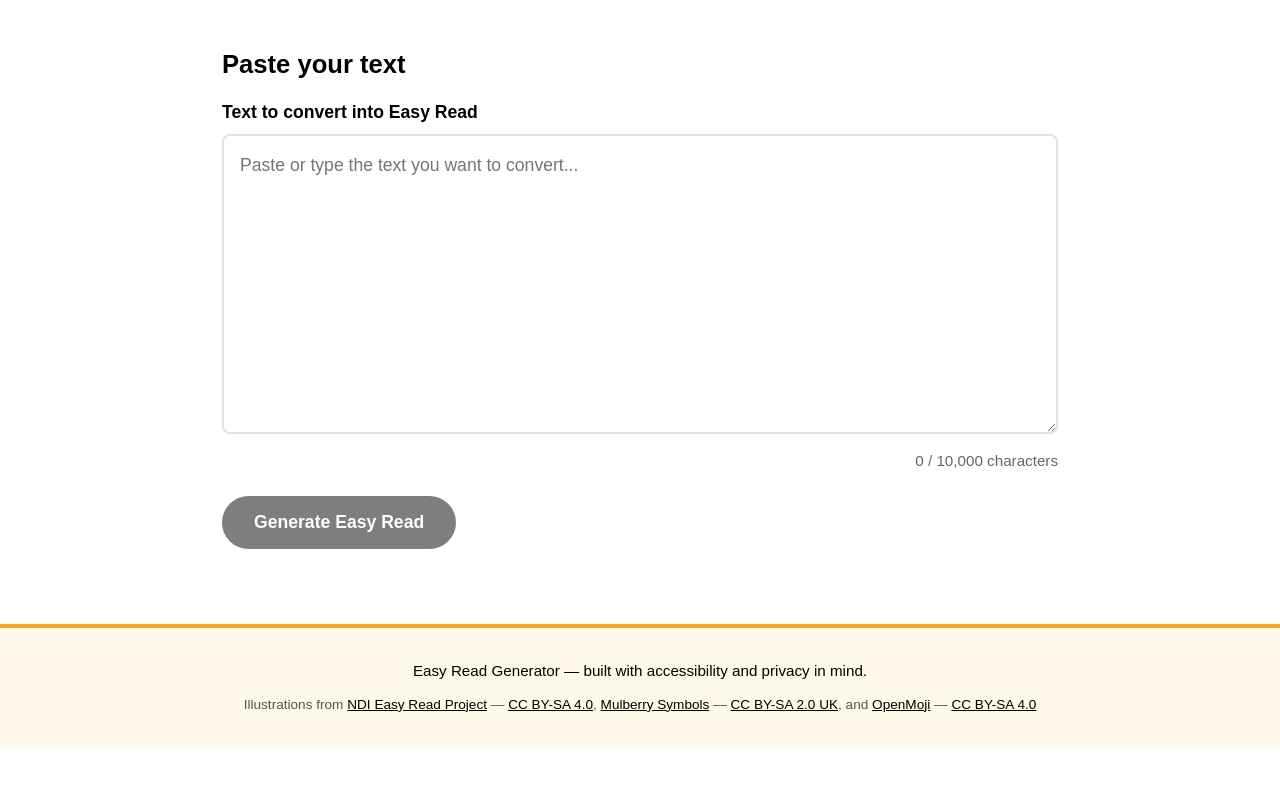
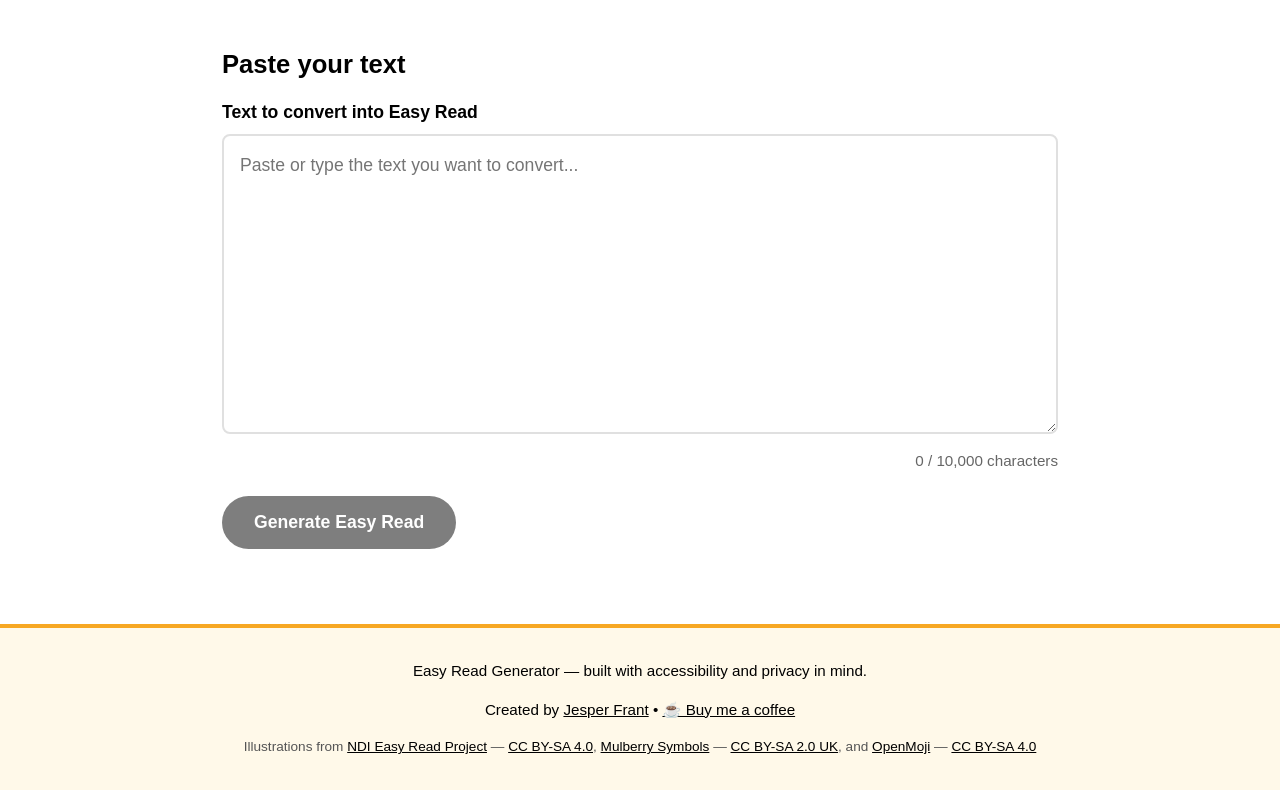
Before and after one commit to frantj/Michelle-Feedback-EasyRead-MVP, a website: page public/index.html in a window 1280 px wide. Shown: the part 367-1157 px from the top of the page. Before the commit the page ends 1114 px from the top, so only its background shows below. Drawn offline with Linux system fonts and the light colour scheme.

Commit message:
Add creator credit and Buy Me a Coffee link to footer

```diff
--- a/public/index.html
+++ b/public/index.html
@@ -71,6 +71,10 @@
 
   <footer class="site-footer">
     <p>Easy Read Generator — built with accessibility and privacy in mind.</p>
+    <p style="margin: 1rem 0;">
+      Created by <a href="https://secondhandworlds.org/" target="_blank" rel="noopener">Jesper Frant</a>
+      • <a href="https://www.buymeacoffee.com/jesperfrant" target="_blank" rel="noopener">☕ Buy me a coffee</a>
+    </p>
     <p class="attribution">
       Illustrations from <a href="https://easyread.demcloud.org/" target="_blank" rel="noopener">NDI Easy Read Project</a>
       — <a href="https://creativecommons.org/licenses/by-sa/4.0/" target="_blank" rel="noopener">CC BY-SA 4.0</a>,
```
Also changed, not shown: public/results.html (+4 -0 lines).
